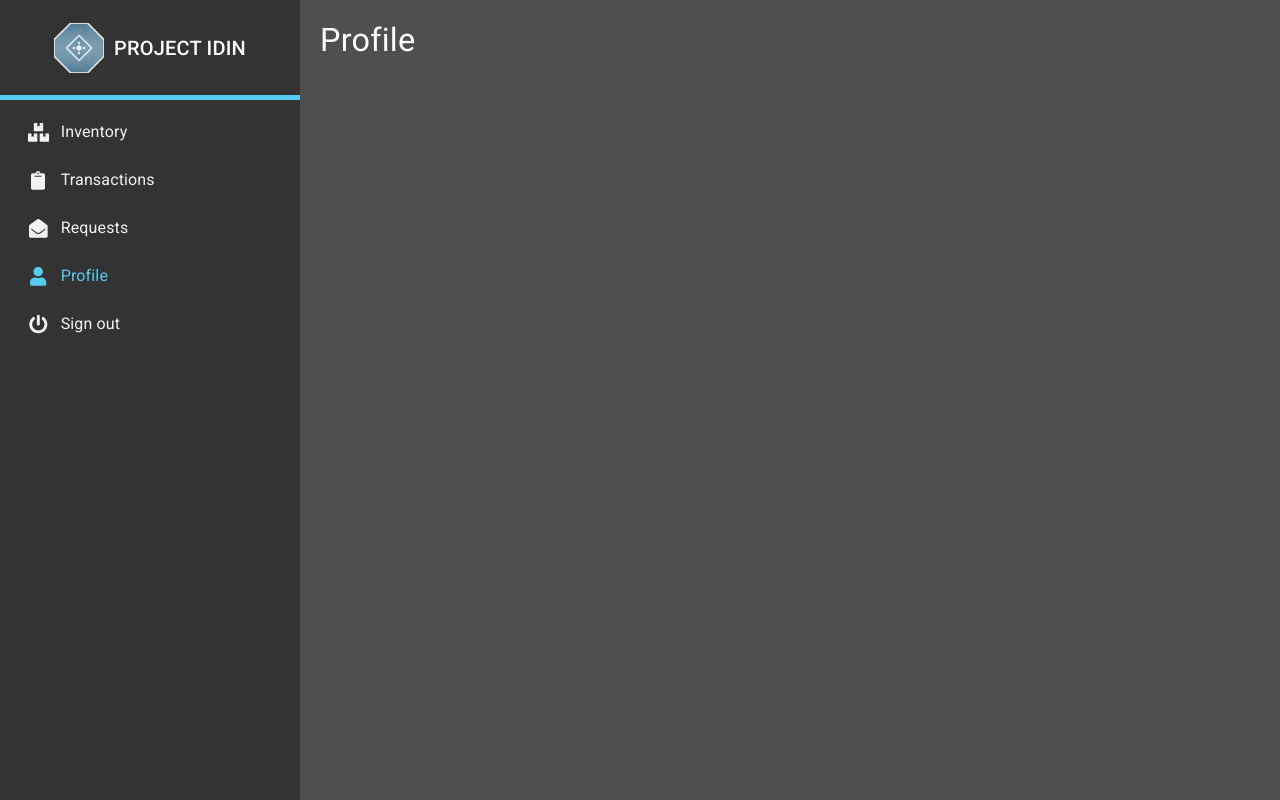
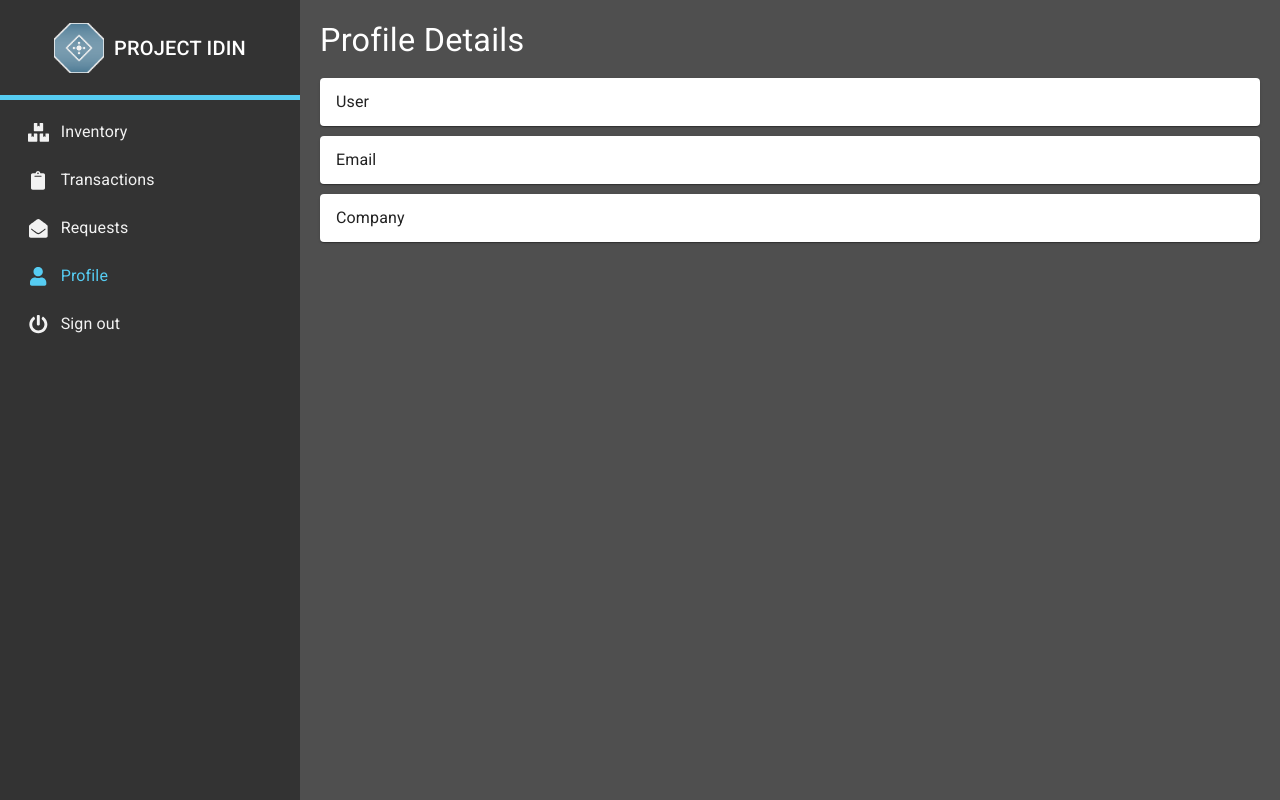
Before and after one commit to chrisrabe/project-idin, a React (Create React App) app in the folder idin-client/: page /profile in a window 1280 px wide. Built offline with nearby package versions, Linux system fonts and the light colour scheme; no server answers.

Commit message:
added profile details

```diff
--- /dev/null
+++ b/idin-client/src/components/routes/Profile/container/index.js
@@ -0,0 +1,14 @@
+import { connect } from 'react-redux';
+import Profile from '../index';
+
+function mapStateToProps(state) {
+  const { app, home } = state;
+  return {
+    userId: home.userId,
+    orgId: home.orgId,
+    users: app.users,
+    orgs: app.orgs,
+  };
+}
+
+export default connect(mapStateToProps)(Profile);
--- a/idin-client/src/components/routes/Profile/index.jsx
+++ b/idin-client/src/components/routes/Profile/index.jsx
@@ -1,22 +1,84 @@
-import React from 'react';
+import React, { useEffect, useState } from 'react';
 import Typography from '@material-ui/core/Typography';
 import styled from 'styled-components';
-import { Grid } from '@material-ui/core';
+import {
+  List, ListItem, ListItemText, Paper, Grid
+} from '@material-ui/core';
 
-const HeaderContainer = styled(Grid)`
+const MainContainer = styled.div`
   padding: 20px;
+  width: 100%;
+`;
+
+const HeaderContainer = styled.div`
+  height: 50px;
 `;
 
 const HeaderText = styled(Typography)`
   color: white;
 `;
 
-const Profile = () => (
-  <Grid container>
-    <HeaderContainer item xs={12}>
-      <HeaderText variant="h4">Profile</HeaderText>
-    </HeaderContainer>
-  </Grid>
-);
+const StyledPaper = styled(Paper)`
+  margin-bottom: 10px;
+`;
+
+const Profile = (props) => {
+  const {
+    userId, orgId, users, orgs,
+  } = props;
+  const [user, setUser] = useState(undefined);
+  const [org, setOrg] = useState(undefined);
+
+  useEffect(() => {
+    setUser(users.filter((u) => u.id === userId)[0]);
+    setOrg(orgs.filter((o) => o.id === orgId)[0]);
+  }, [setOrg, setUser, userId, orgId, users, orgs]);
+
+  return (
+    <MainContainer>
+      <HeaderContainer>
+        <HeaderText variant="h4">Profile Details</HeaderText>
+      </HeaderContainer>
+      <List>
+        <StyledPaper>
+          <ListItem>
+            <Grid container>
+              <Grid item xs={6}>
+                <ListItemText>User</ListItemText>
+              </Grid>
+              <Grid item xs={6}>
+                <ListItemText>{user && user.username}</ListItemText>
+              </Grid>
+            </Grid>
+          </ListItem>
+        </StyledPaper>
+        <StyledPaper>
+          <ListItem>
+            <Grid container>
+              <Grid item xs={6}>
+                <ListItemText>Email</ListItemText>
+              </Grid>
+              <Grid item xs={6}>
+                <ListItemText>{user && user.email}</ListItemText>
+              </Grid>
+            </Grid>
+          </ListItem>
+        </StyledPaper>
+        <StyledPaper>
+          <ListItem>
+            <Grid container>
+              <Grid item xs={6}>
+                <ListItemText>Company</ListItemText>
+              </Grid>
+              <Grid item xs={6}>
+                <ListItemText>{org && org.orgName}</ListItemText>
+              </Grid>
+            </Grid>
+          </ListItem>
+        </StyledPaper>
+      </List>
+    </MainContainer>
+  );
+};
 
 export default Profile;
--- a/idin-client/src/components/routes/index.jsx
+++ b/idin-client/src/components/routes/index.jsx
@@ -1,6 +1,6 @@
 export { default as Inventory } from './Inventory/container';
 export { default as Requests } from './Requests/container';
 export { default as Transactions } from './Transactions/container';
-export { default as Profile } from './Profile';
+export { default as Profile } from './Profile/container';
 export { default as Landing } from './Landing';
 export { default as InventoryDetails } from './InventoryDetails/container';
--- a/idin-client/src/theme/index.jsx
+++ b/idin-client/src/theme/index.jsx
@@ -5,6 +5,9 @@ export const theme = createMuiTheme({
     background: {
       default: '#fff',
     },
+    primary: {
+      main: '#52BFE2',
+    },
   },
 });
 
```
